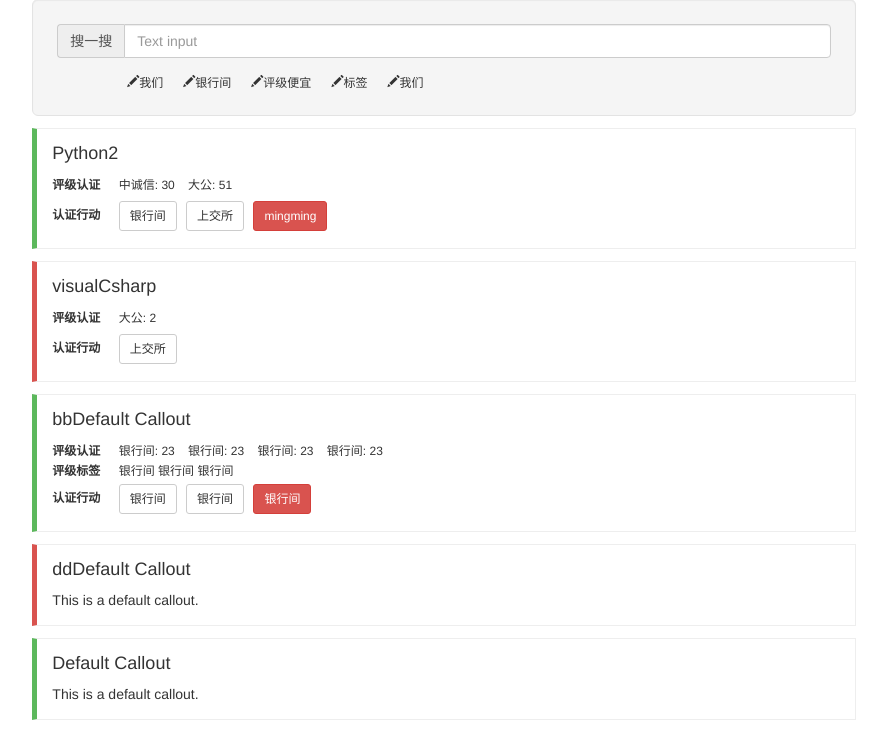
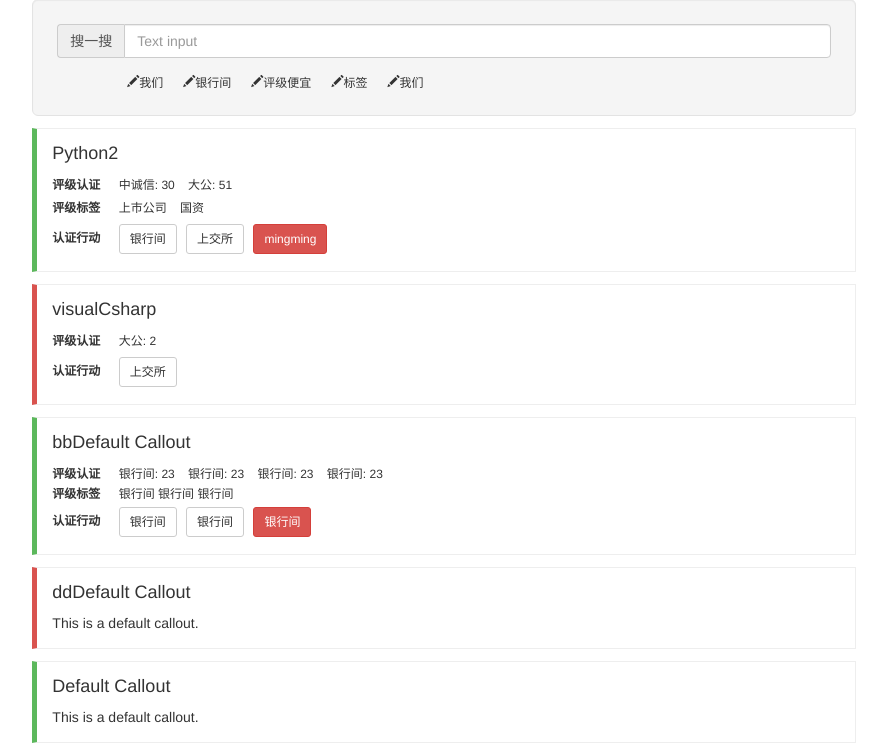
Before and after one commit to Kingva/MiniBond, a Django app: page /minibond/index/ in a window 1280 px wide. Shown: the part 355-1110 px from the top of the page, without its empty margins (196-1083 px from the left). Before the commit the page ends 1075 px from the top, so only its background shows below. Run offline with Django 3.2, Linux system fonts and the light colour scheme; data comes from the database, SQL or seed files in the repository; both versions use the stored data as it was after the commit; some libraries are stand-ins or nearby versions.

Commit message:
pf labels

```diff
--- a/miniBond/admin.py
+++ b/miniBond/admin.py
@@ -9,4 +9,8 @@ admin.site.register(PromotionAgency)
 admin.site.register(PromotionInfo)
 admin.site.register(LinkToWx)
 
+admin.site.register(LabelText)
+admin.site.register(PlatformLabel)
+
+
 # Register your models here.
--- a/miniBond/models.py
+++ b/miniBond/models.py
@@ -22,12 +22,15 @@ class RatingOrganization(models.Model):
 class LabelText(models.Model):
 	id=models.UUIDField(primary_key=True)
 	name=models.CharField(max_length=30)
+	def __str__(self):
+		return self.name
 
 class PlatformLabel(models.Model):
 	id = models.UUIDField(primary_key=True)
-	platForm = models.OneToOneField(Platform)
-	label=models.OneToOneField(LabelText)
-
+	platForm = models.ForeignKey(Platform)
+	label = models.ForeignKey(LabelText)
+	def __str__(self):
+		return self.platForm.name + "-" + self.label.name
 
 class LinkToWx(models.Model):
 	id = models.UUIDField(primary_key=True)
--- a/static/css/main.css
+++ b/static/css/main.css
@@ -26,7 +26,7 @@
     margin-right: 15px;
 }
 
-.creditItem {
+.creditItem,.labelItem {
     margin-right: 10px;
     line-height: 23px;
 }
--- a/templates/miniBond/index.html
+++ b/templates/miniBond/index.html
@@ -56,6 +56,17 @@
 
                             </div>
                         </div>
+                     {% if pf.platformlabel_set.count > 0  %}
+                     <div class="platformLabels">
+                        <div class="groupName">评级标签</div>
+                        <div>
+                            {% for pl in pf.platformlabel_set.all %}
+                            <span class="labelItem">{{ pl.label.name }}</span>
+                                   {% endfor %}
+                        </div>
+
+                    </div>
+                      {% endif %}
                         <div class="promotions">
                             <div class="groupName">认证行动</div>
                             {% for pr in pf.promotioninfo_set.all %}
```
Also changed, not shown: db.sqlite3, miniBond/migrations/0007_auto_20170924_1816.py (added).
